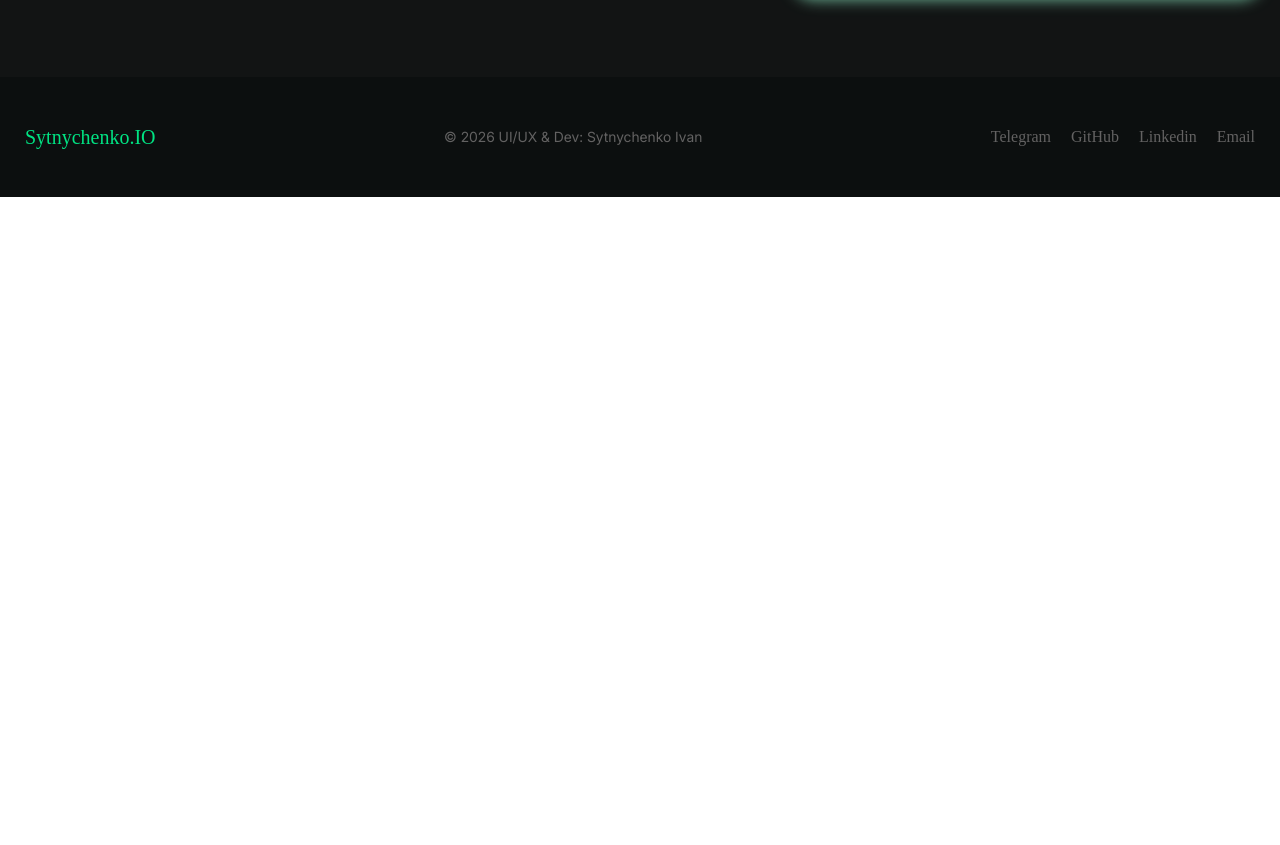
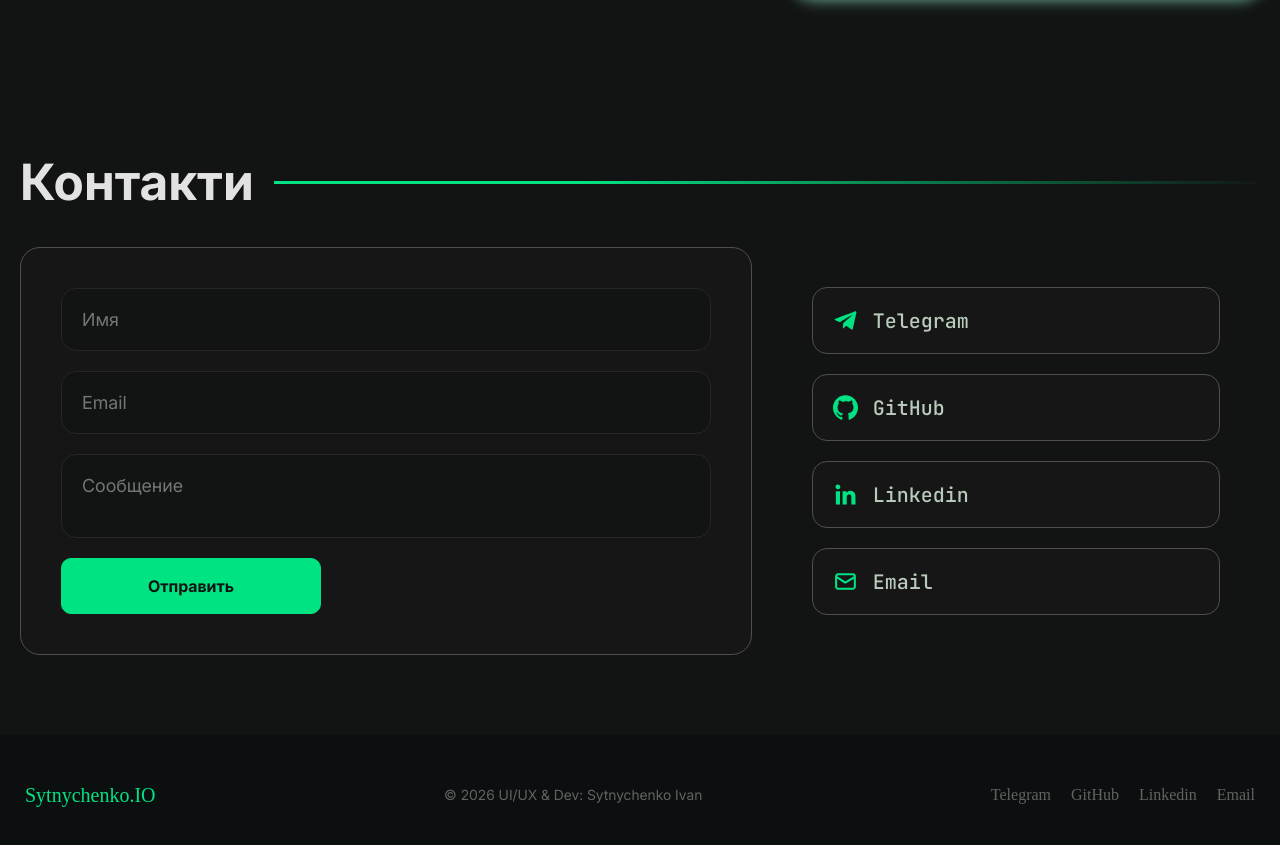
Before and after one commit to SytnychenkoIvan/my_own_site, a plain HTML site: page index.html in a window 1280 px wide. Shown: the part 3541-4386 px from the top of the page. Before the commit the page ends 3738 px from the top, so only its background shows below. Drawn offline with Linux system fonts and the light colour scheme; a web font is replaced by a local one.

Commit message:
Deploying to gh-pages from @ SytnychenkoIvan/my_own_site@6f70a1ea2c4d262242825bd432c1eb53d36ff568 🚀

```diff
--- a/css/style.css
+++ b/css/style.css
@@ -754,6 +754,10 @@ body._lock {
 }
 
 .stack__block {
+  font-family: "JetBrainsMono";
+}
+
+.stack__block {
   padding: 2.5rem 0.625rem;
   background-color: #161616;
   border-radius: 0.9375rem;
@@ -770,6 +774,101 @@ body._lock {
   padding: 1.25rem;
 }
 
+.contacts {
+  background-color: #121414;
+}
+
+.contacts__container {
+  padding: 1.25rem;
+}
+
+.contacts__body {
+  display: flex;
+  gap: 1.25rem;
+}
+
+.contacts__form {
+  border-radius: 1.25rem;
+  padding: 2.5rem;
+  flex: 0 1 60%;
+  background-color: #161616;
+}
+
+.contacts__socials {
+  border-radius: 1.25rem;
+  padding: 2.5rem;
+  flex: 0 1 40%;
+}
+
+.form-contacts {
+  border: 1px solid #524e4e;
+  display: flex;
+  flex-direction: column;
+  gap: 1.25rem;
+}
+
+.form-contacts__textarea {
+  flex: 1 1 auto;
+  resize: none;
+}
+
+.form-contacts__button {
+  display: inline-block;
+}
+
+.form-contacts__button {
+  font-weight: 700;
+  padding: 1.0625rem 3.125rem;
+  border-radius: 0.625rem;
+  transition: all 0.3s ease 0s;
+}
+
+.form-contacts__button {
+  max-width: 40%;
+  background-color: #00E383;
+  color: #121414;
+  border: 1px solid #00E383;
+}
+
+.form-style {
+  padding: 1.25rem;
+  border-radius: 0.9375rem;
+  background-color: #121414;
+  border: 1px solid #272525;
+}
+
+.social-contacts {
+  display: flex;
+  flex-direction: column;
+  gap: 1.25rem;
+}
+
+.social-contacts__item {
+  border-radius: 0.9375rem;
+  border: 1px solid #524e4e;
+  padding: 1.25rem;
+  background-color: #161616;
+  display: flex;
+  gap: 0.9375rem;
+  align-items: center;
+  transition: all 0.3s ease 0s;
+}
+
+.social-contacts__icon {
+  max-width: 1.5625rem;
+}
+
+.social-contacts__icon img {
+  width: 100%;
+}
+
+.social-contacts__link {
+  font-family: "JetBrainsMono";
+  color: #B9CBBB;
+  font-weight: 500;
+  font-size: 1.25rem;
+}
+
 @font-face {
   font-family: Inter;
   font-display: swap;
@@ -962,6 +1061,18 @@ body._lock {
   .how {
     padding-bottom: 3.75rem;
   }
+
+  .contacts {
+    padding-top: 3.75rem;
+  }
+
+  .contacts {
+    padding-bottom: 3.75rem;
+  }
+
+  .form-contacts__button {
+    font-size: 1rem;
+  }
 }
 
 @media (max-width: 20em) {
@@ -1099,6 +1210,18 @@ body._lock {
 
   .how {
     padding-bottom: 1.25rem;
+  }
+
+  .contacts {
+    padding-top: 1.25rem;
+  }
+
+  .contacts {
+    padding-bottom: 1.25rem;
+  }
+
+  .form-contacts__button {
+    font-size: 0.75rem;
   }
 }
 
@@ -1232,6 +1355,14 @@ body._lock {
   .stack__block {
     padding: 1.25rem 0.625rem;
   }
+
+  .contacts__body {
+    flex-direction: column;
+  }
+
+  .form-contacts__button {
+    padding: 1.0625rem 2.5rem;
+  }
 }
 
 @media (max-width: 47.99875em) and (max-width: 20em) {
@@ -1679,6 +1810,42 @@ body._lock {
       padding-bottom: calc(1.25rem + 2.5 * (100vw - 20rem) / 57.5);
     }
 }
+
+@supports (padding-top: clamp( 1.25rem , 0.3804347826rem  +  4.347826087vw , 3.75rem )) {
+    .contacts {
+      padding-top: clamp( 1.25rem , 0.3804347826rem  +  4.347826087vw , 3.75rem );
+    }
+}
+
+@supports not (padding-top: clamp( 1.25rem , 0.3804347826rem  +  4.347826087vw , 3.75rem )) {
+    .contacts {
+      padding-top: calc(1.25rem + 2.5 * (100vw - 20rem) / 57.5);
+    }
+}
+
+@supports (padding-bottom: clamp( 1.25rem , 0.3804347826rem  +  4.347826087vw , 3.75rem )) {
+    .contacts {
+      padding-bottom: clamp( 1.25rem , 0.3804347826rem  +  4.347826087vw , 3.75rem );
+    }
+}
+
+@supports not (padding-bottom: clamp( 1.25rem , 0.3804347826rem  +  4.347826087vw , 3.75rem )) {
+    .contacts {
+      padding-bottom: calc(1.25rem + 2.5 * (100vw - 20rem) / 57.5);
+    }
+}
+
+@supports (font-size: clamp( 0.75rem , 0.6630434783rem  +  0.4347826087vw , 1rem )) {
+    .form-contacts__button {
+      font-size: clamp( 0.75rem , 0.6630434783rem  +  0.4347826087vw , 1rem );
+    }
+}
+
+@supports not (font-size: clamp( 0.75rem , 0.6630434783rem  +  0.4347826087vw , 1rem )) {
+    .form-contacts__button {
+      font-size: calc(0.75rem + 0.25 * (100vw - 20rem) / 57.5);
+    }
+}
 }
 
 @media (max-width: 47.99875em) and (min-width: 77.5em) {
@@ -1771,4 +1938,14 @@ body._lock {
     /* Конечная ширина подчеркивания при наведении */
     color: #00E383;
   }
-}
+
+  .form-contacts__button:hover {
+    box-shadow: 0 0 15px 5px #00E383;
+    transform: translateY(-3px);
+  }
+
+  .social-contacts__item:hover {
+    box-shadow: 0 0 15px 5px #00E383;
+    transform: translateY(-3px);
+  }
+}
--- a/index.html
+++ b/index.html
@@ -4,7 +4,7 @@
 	<meta charset="UTF-8">
 	<meta http-equiv="X-UA-Compatible" content="IE=edge">
 	<meta name="viewport" content="width=device-width, initial-scale=1.0">
-	<link rel="stylesheet" href="css/style.min.css?_v=20260528201250">
+	<link rel="stylesheet" href="css/style.min.css?_v=20260530104127">
 	<title>Positivus</title>
 </head>
 
@@ -174,6 +174,40 @@
 					</div>
 				</div>
 			</section>
+			<section class="page__contacts contacts">
+				<div class="contacts__container">
+					<div class="contacts__header head">
+						<h2 class="contacts__title title">Контакти</h2>
+						<div class="contacts__line line"></div>
+					</div>
+					<div class="contacts__body">
+							<form id="contact-form" class="contacts__form form-contacts">
+								<input type="text" id="name" placeholder="Имя" required class="form-contacts__name form-style">
+								<input type="email" id="email" placeholder="Email" required class="form-contacts__email form-style">
+								<textarea id="message" placeholder="Сообщение" class="form-contacts__textarea form-style"></textarea>
+								<button type="submit" class="form-contacts__button">Отправить</button>
+							</form>
+						<div class="contacts__socials social-contacts">
+							<a href="https://t.me/IvanSytnychenko" class="social-contacts__item" target="blank">
+								<div class="social-contacts__icon"><img src="img/icons/tel.svg" alt="Telegram"></div>
+								<p class="social-contacts__link">Telegram</p>
+							</a>
+							<a href="https://github.com/SytnychenkoIvan" class="social-contacts__item" target="blank">
+								<div class="social-contacts__icon"><img src="img/icons/hub.svg" alt="GitHub"></div>
+								<p class="social-contacts__link">GitHub</p>
+							</a>
+							<a href="https://www.linkedin.com/in/ivan-sytnychenko-894461308/" class="social-contacts__item" target="blank">
+								<div class="social-contacts__icon"><img src="img/icons/in.svg" alt="Linkedin"></div>
+								<p class="social-contacts__link">Linkedin</p>
+							</a>
+							<a href="" class="social-contacts__item">
+								<div class="social-contacts__icon"><img src="img/icons/mail.svg" alt="Email" target="blank"></div>
+								<p class="social-contacts__link">Email</p>
+							</a>
+						</div>
+					</div>
+				</div>
+			</section>
 		</main>
 		<footer class="footer">
 	<div class="footer__container">
@@ -191,7 +225,7 @@
 	</div>
 </footer>
 	</div>
-	<script src="js/app.min.js?_v=20260528201250"></script>
+	<script src="js/app.min.js?_v=20260530104127"></script>
 </body>
 
 </html>
```
Also changed, not shown: css/style.min.css, img/icons/hub.svg (added), img/icons/in.svg (added), img/icons/mail.svg (added), img/icons/tel.svg (added), js/app.min.js.
